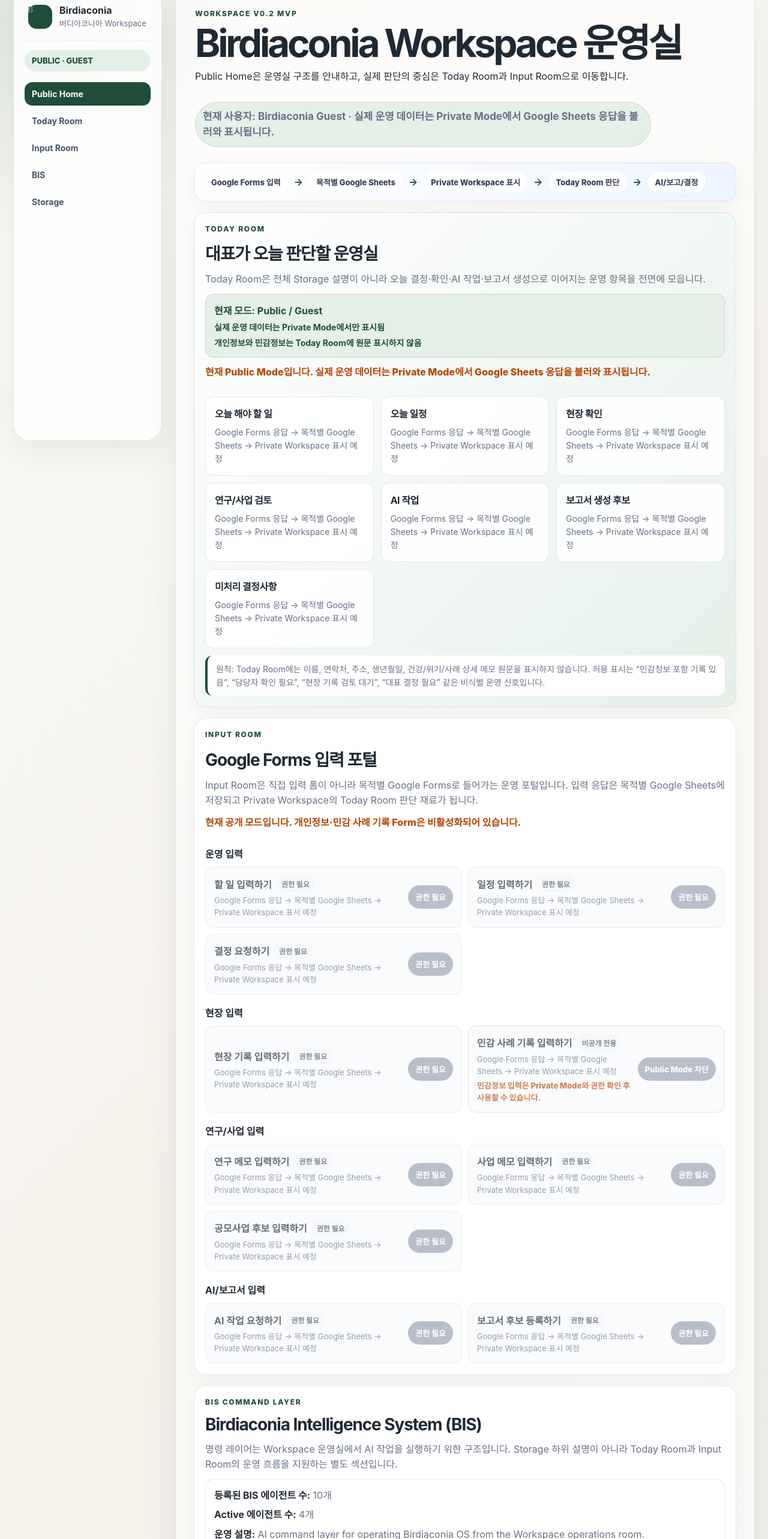
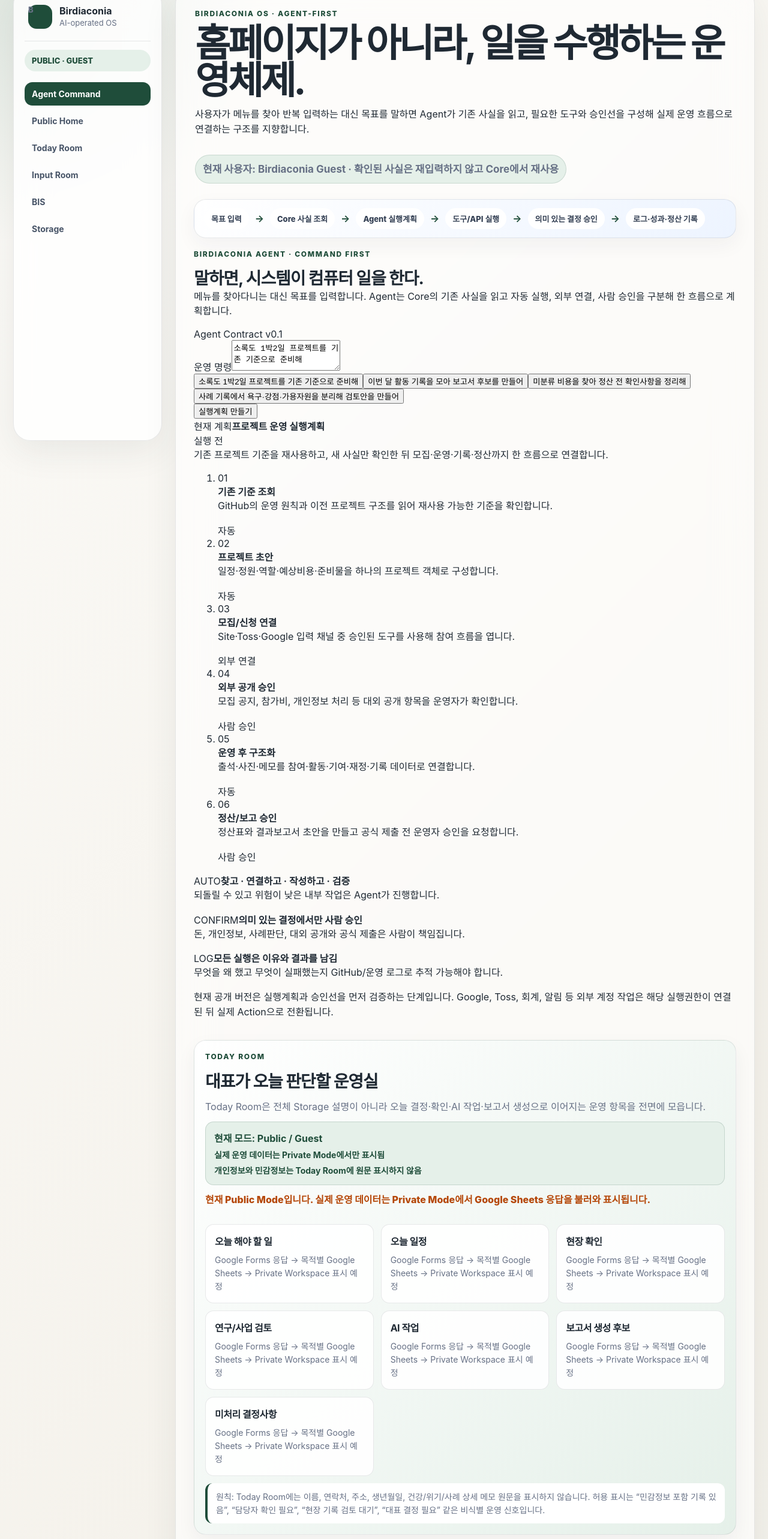
Before and after one commit to birdiaconia/birdiaconia-os, a Next.js app: page / in a window 1280 px wide. Shown: the part 43-2609 px from the top of the page at 60% size. Built offline with nearby package versions, Linux system fonts and the light colour scheme; no server answers.

Commit message:
feat: make workspace agent-first

```diff
--- a/components/WorkspaceShell.tsx
+++ b/components/WorkspaceShell.tsx
@@ -2,6 +2,7 @@
 import { getCurrentUser, getCurrentUserRole } from "../lib/workspace-auth";
 import { getWorkspaceMode, rooms } from "../lib/workspace-config";
 import { canViewRoom } from "../lib/workspace-permissions";
+import { AgentCommandCenter } from "./AgentCommandCenter";
 import { InputRoom } from "./InputRoom";
 import { RoomCard } from "./RoomCard";
 import { StorageStatusCard } from "./StorageStatusCard";
@@ -20,8 +21,7 @@
   const role = getCurrentUserRole();
   const user = getCurrentUser();
   const visibleRooms = rooms.filter((room) => canViewRoom(role, room.id, mode));
-  const activeRoom = mode === "public" ? "public-home" : "today";
-  const activeAgents = bisAgents.filter((agent) => agent.status === "Active").length;
+  const activeCapabilities = bisAgents.filter((agent) => agent.status === "Active").length;
 
   return (
     <main className="workspace-shell">
@@ -30,18 +30,14 @@
           <span className="brand-mark">B</span>
           <div>
             <strong>Birdiaconia</strong>
-            <span>버디아코니아 Workspace</span>
+            <span>AI-operated OS</span>
           </div>
         </div>
         <div className="mode-pill">{mode} · {role}</div>
         <nav className="nav-list">
+          <a className="active" href="#agent-command">Agent Command</a>
           {visibleRooms.map((room) => (
-            <a
-              className={room.id === activeRoom ? "active" : ""}
-              href={`#${room.id}`}
-              key={room.id}
-              title={room.description}
-            >
+            <a href={`#${room.id}`} key={room.id} title={room.description}>
               {room.label}
             </a>
           ))}
@@ -49,47 +45,49 @@
       </aside>
 
       <section className="content-panel">
-        {mode === "public" && (
         <header className="page-header" id="public-home">
-            <p className="eyebrow">Workspace v0.2 MVP</p>
-            <h1>Birdiaconia Workspace 운영실</h1>
+          <p className="eyebrow">Birdiaconia OS · Agent-first</p>
+          <h1>홈페이지가 아니라, 일을 수행하는 운영체제.</h1>
           <p>
-              Public Home은 운영실 구조를 안내하고, 실제 판단의 중심은 Today
-              Room과 Input Room으로 이동합니다.
+            사용자가 메뉴를 찾아 반복 입력하는 대신 목표를 말하면 Agent가 기존
+            사실을 읽고, 필요한 도구와 승인선을 구성해 실제 운영 흐름으로
+            연결하는 구조를 지향합니다.
           </p>
           <p className="integration-note">
-              현재 사용자: {user.name} · 실제 운영 데이터는 Private Mode에서
-              Google Sheets 응답을 불러와 표시됩니다.
+            현재 사용자: {user.name} · 확인된 사실은 재입력하지 않고 Core에서 재사용
           </p>
         </header>
-        )}
 
-        <section className="operation-flow" aria-label="Workspace 운영 흐름">
-          <span>Google Forms 입력</span>
+        <section className="operation-flow" aria-label="Agent 운영 흐름">
+          <span>목표 입력</span>
           <strong>→</strong>
-          <span>목적별 Google Sheets</span>
+          <span>Core 사실 조회</span>
           <strong>→</strong>
-          <span>Private Workspace 표시</span>
+          <span>Agent 실행계획</span>
           <strong>→</strong>
-          <span>Today Room 판단</span>
+          <span>도구/API 실행</span>
           <strong>→</strong>
-          <span>AI/보고/결정</span>
+          <span>의미 있는 결정 승인</span>
+          <strong>→</strong>
+          <span>로그·성과·정산 기록</span>
         </section>
+
+        <AgentCommandCenter />
 
         {canViewRoom(role, "today", mode) && <TodayRoom mode={mode} role={role} />}
         {canViewRoom(role, "input", mode) && <InputRoom mode={mode} role={role} />}
 
         {bisSystem && canViewRoom(role, "bis", mode) && (
-          <RoomCard id="bis" eyebrow="BIS Command Layer" title={bisSystem.name}>
+          <RoomCard id="bis" eyebrow="BIS Internal Capabilities" title="하나의 Agent, 여러 내부 기능">
             <p className="muted">
-              명령 레이어는 Workspace 운영실에서 AI 작업을 실행하기 위한
-              구조입니다. Storage 하위 설명이 아니라 Today Room과 Input Room의
-              운영 흐름을 지원하는 별도 섹션입니다.
+              Research, Policy, Funding, Case, Data 같은 기능은 사용자가 각각 골라 쓰는
+              챗봇이 아니라 Birdiaconia Agent가 필요할 때 호출하는 내부 역량입니다.
             </p>
             <div className="status-list">
-              <p><strong>등록된 BIS 에이전트 수:</strong> {bisAgents.length}개</p>
-              <p><strong>Active 에이전트 수:</strong> {activeAgents}개</p>
-              <p><strong>운영 설명:</strong> {bisSystem.description}</p>
+              <p><strong>등록된 내부 기능:</strong> {bisAgents.length}개</p>
+              <p><strong>즉시 활용 가능:</strong> {activeCapabilities}개</p>
+              <p><strong>운영 원칙:</strong> Human in every step이 아니라 Human at meaningful decisions</p>
+              <p><strong>현재 설명:</strong> {bisSystem.description}</p>
             </div>
           </RoomCard>
         )}
```
Lines whose indentation alone changed are shown as unchanged.
